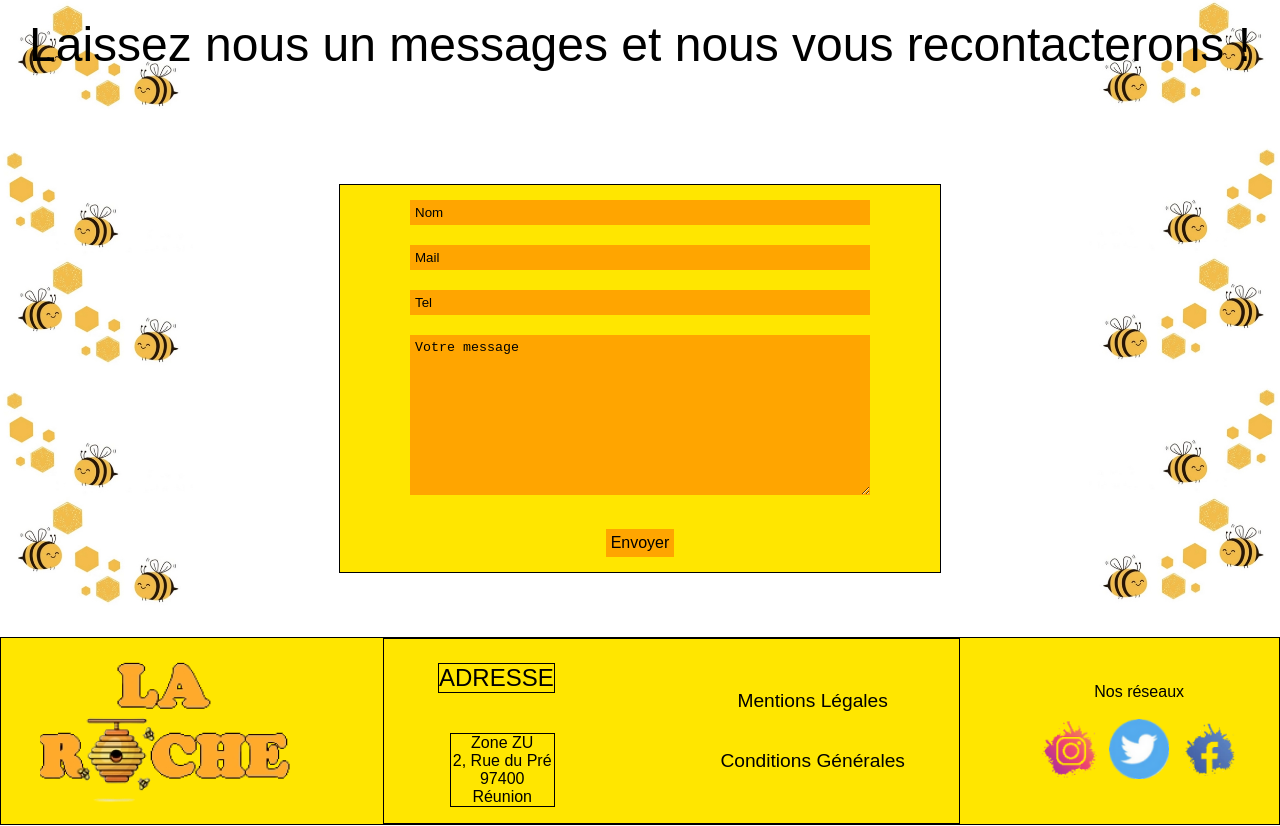
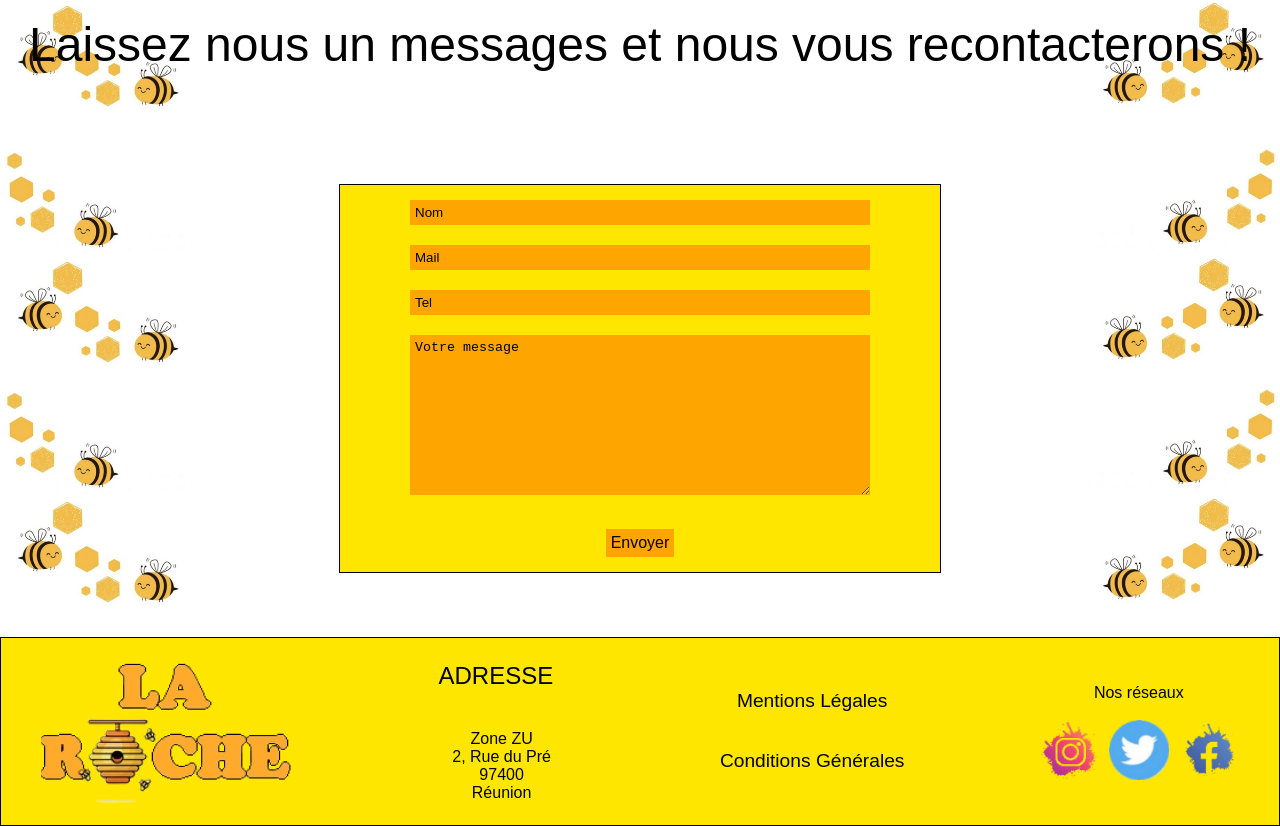
Before and after one commit to Klow420/Siteapiculture, a plain HTML site: page index.html in a window 1280 px wide. Shown: the part 3761-4587 px from the top of the page. Drawn offline with Linux system fonts and the light colour scheme; a web font is replaced by a local one.

Commit message:
Add files via upload

```diff
--- a/style.css
+++ b/style.css
@@ -453,7 +453,6 @@ label {
         flex-direction: row;
         align-items: center;
         justify-content: space-around;
-        border: #000 1px solid;
         width: 45%;
     }
     .endroit {
@@ -469,7 +468,7 @@ label {
         justify-content: center;
         font-family: 'Ysabeau Infant', sans-serif;
         font-size: 150%;
-        border: #000 1px solid;
+
 
     }
     .mention{
@@ -484,6 +483,7 @@ label {
     .lieu1 {
         text-align: center;
         flex-direction: column;
-        border: #000 1px solid;
+        margin-bottom: 20%;
+
     }
 }
```
